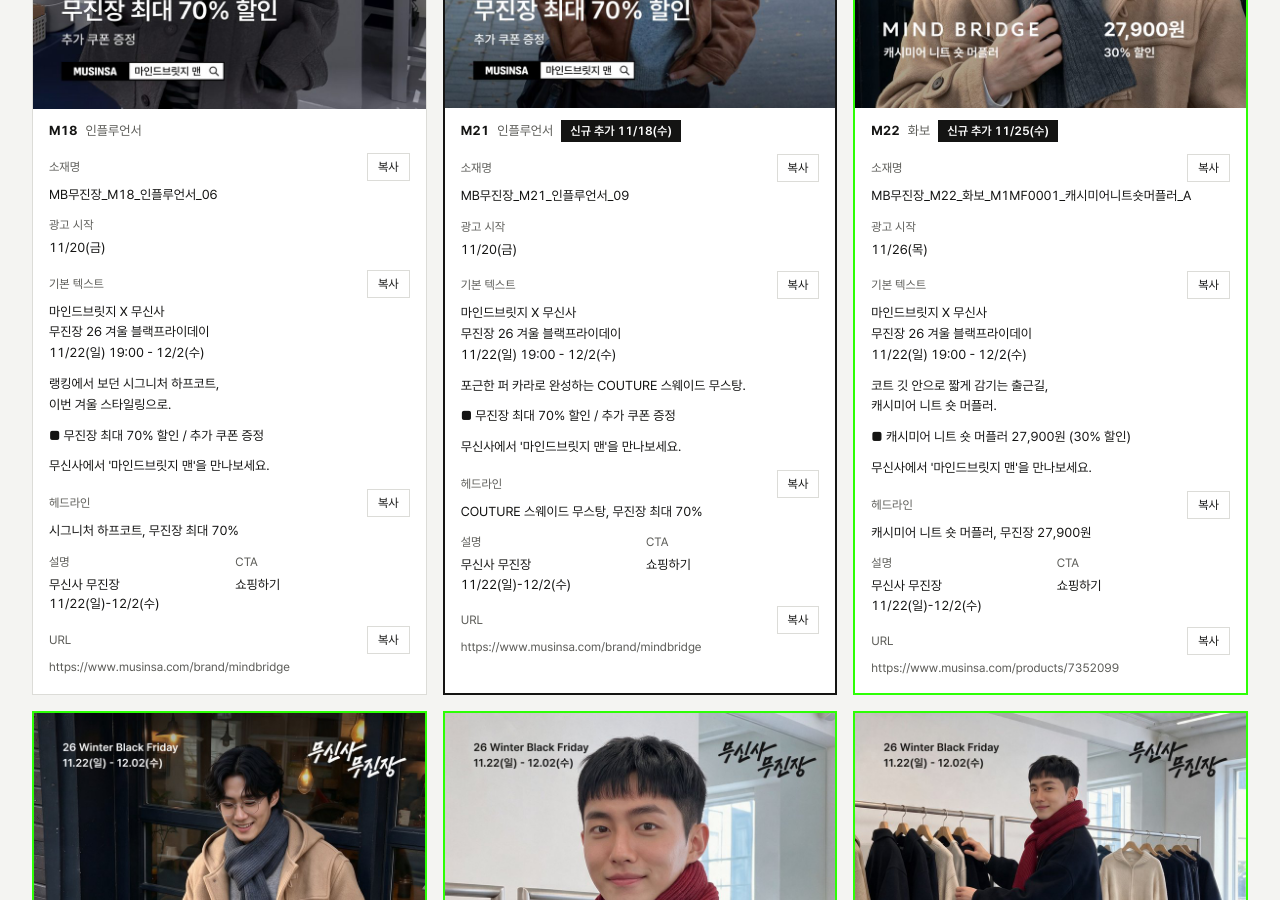
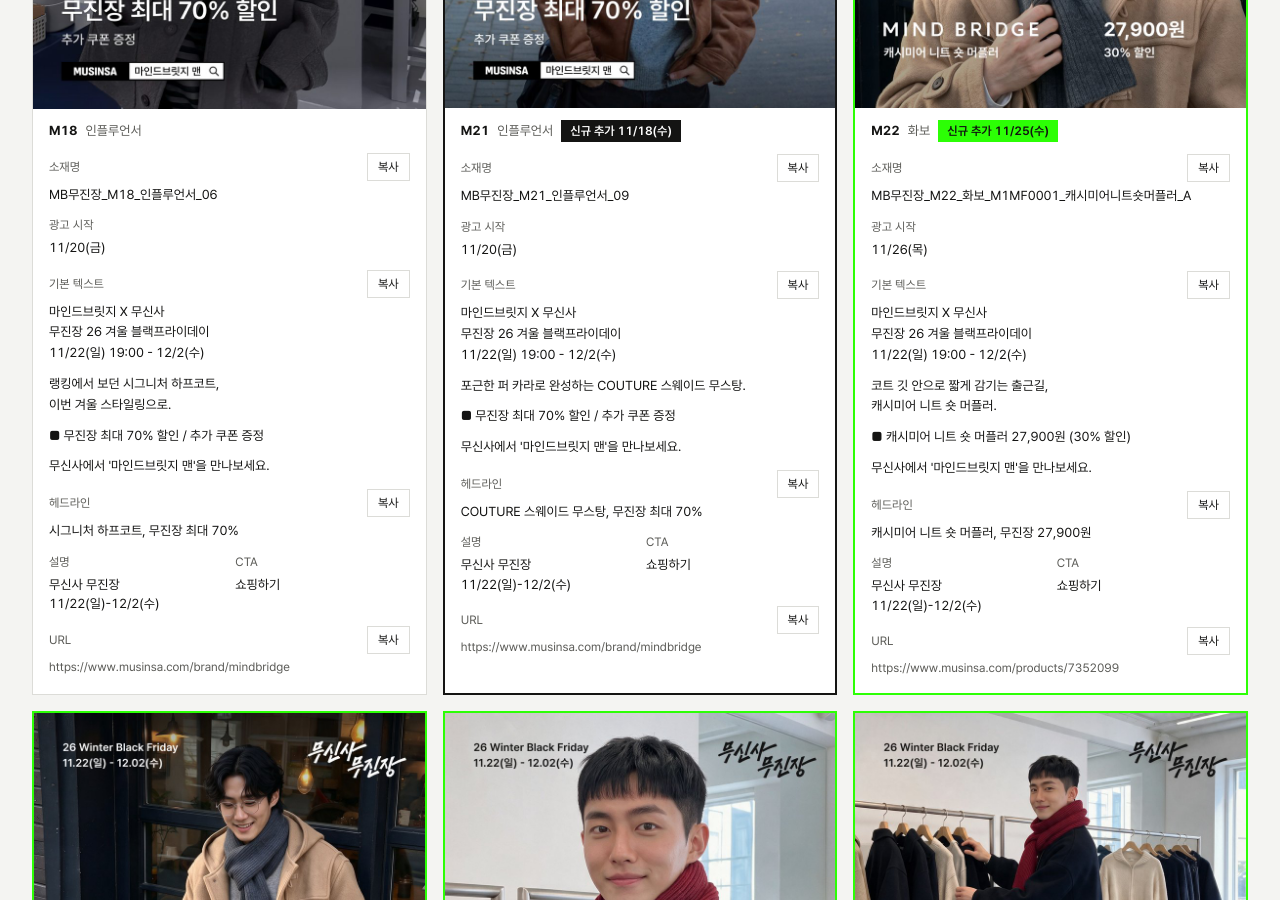
Before and after one commit to brantree-svg/mb-mjj-board-x7q4, a plain HTML site: page index.html in a window 1280 px wide. Shown: the part 11100-12000 px from the top of the page. Drawn offline with nearby package versions, Linux system fonts and the light colour scheme.

Commit message:
new badge neon green

```diff
--- a/index.html
+++ b/index.html
@@ -153,7 +153,7 @@ h+='<tr class="grp"><td class="l" colspan="3">'+g+' 소계</td><td>'+cs.reduce((
 h+='<tr class="tot"><td class="l" colspan="3">합계</td><td>'+C.reduce((a,c)=>a+c.n,0)+'</td>'+tot.map(v=>'<td>'+won(v)+'</td>').join('')+'<td>'+won(T)+'</td></tr></tbody>';
 document.getElementById('mm').innerHTML=h;}
 const cpb=(v,label)=>'<button class="cp" data-copy="'+att(v)+'" aria-label="'+label+' 복사">복사</button>';
-function card(a,extra){const t=TYPE(a.name);let p='';if(FLAG[a.id])p+='<span class="badge new">'+FLAG[a.id]+'</span>';if(PROD(t)&&/예약/.test(a.start||''))p+='<span class="badge">'+PRODB+'</span>';
+function card(a,extra){const t=TYPE(a.name);let p='';if(FLAG[a.id])p+='<span class="badge new'+(HL.includes(a.id)?' hlb':'')+'"'+(HL.includes(a.id)?' style="background:'+HLC+';border-color:'+HLC+';color:#111"':'')+'>'+FLAG[a.id]+'</span>';if(PROD(t)&&/예약/.test(a.start||''))p+='<span class="badge">'+PRODB+'</span>';
 return '<article class="ad'+(FLAG[a.id]?' new':'')+(HL.includes(a.id)?' hl':'')+'"'+(HL.includes(a.id)?' style="--hl:'+HLC+'"':'')+'><button class="thumb" data-id="'+a.id+'" aria-label="'+a.id+' 원본 보기"><img loading="lazy" src="img_'+a.id+'.jpg" alt="'+esc(a.name)+'"></button><div class="bd">'
 +'<div class="id"><b>'+a.id+'</b><span>'+esc(t)+'</span>'+p+'</div>'+(extra||'')
 +'<div class="f"><span class="k">소재명'+cpb(a.name,'소재명')+'</span><span class="v">'+esc(a.name)+'</span></div>'
```
